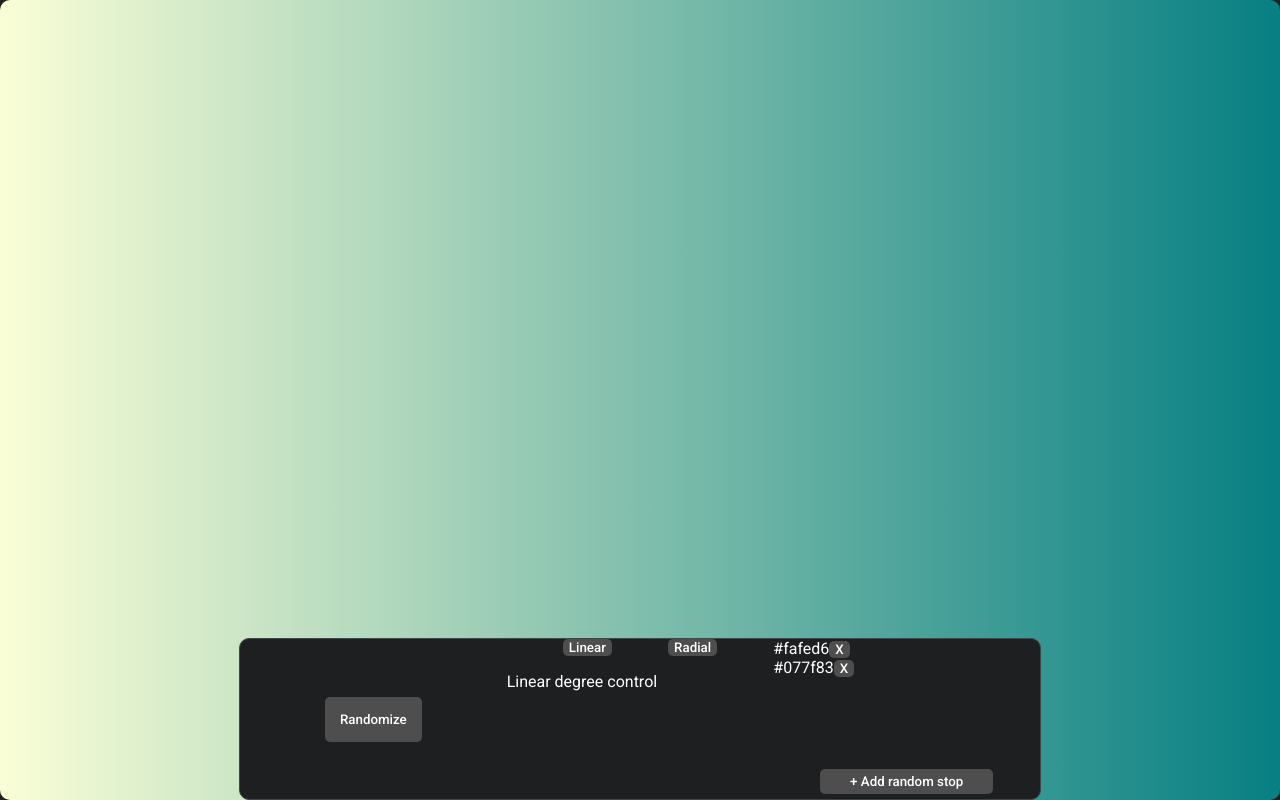
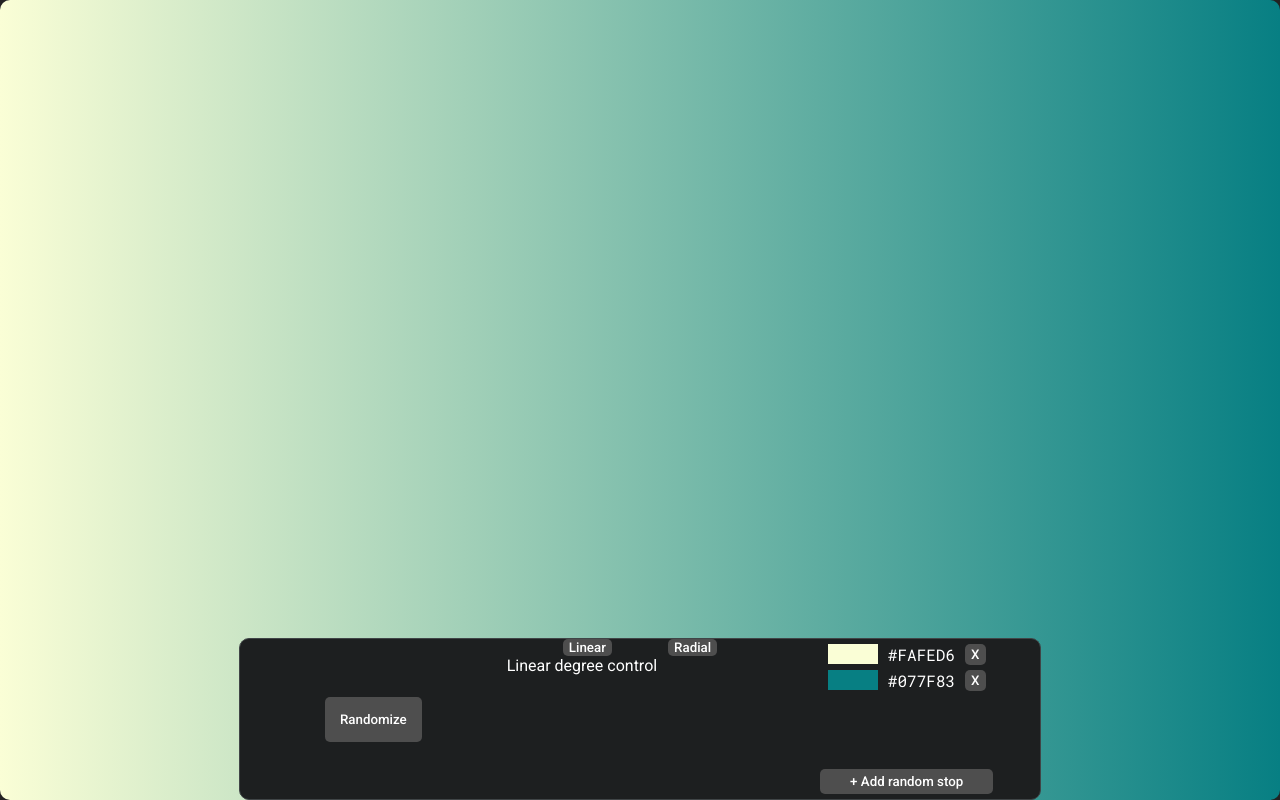
Before and after one commit to igor-gregori/gradient-wallpaper-generator, a website built with Vite: page index.html in a window 1280 px wide. Built offline with nearby package versions, Linux system fonts and the light colour scheme.

Commit message:
add color picker

```diff
--- a/index.html
+++ b/index.html
@@ -8,6 +8,10 @@
     <link rel="preconnect" href="https://fonts.googleapis.com" />
     <link rel="preconnect" href="https://fonts.gstatic.com" crossorigin />
     <link href="https://fonts.googleapis.com/css2?family=Roboto:ital,wght@0,100..900;1,100..900&display=swap" rel="stylesheet" />
+    <link
+      href="https://fonts.googleapis.com/css2?family=Roboto+Mono:ital,wght@0,100..700;1,100..700&family=Roboto:ital,wght@0,100..900;1,100..900&family=Space+Mono:ital,wght@0,400;0,700;1,400;1,700&display=swap"
+      rel="stylesheet"
+    />
   </head>
   <body>
     <div id="background-div" class="background-div">
@@ -23,7 +27,7 @@
             <button>Radial</button>
           </div>
           <div>
-            <p>Linear degree control</p>
+            <span>Linear degree control</span>
           </div>
         </div>
         <div id="stops-div" class="stops-div">
--- a/src/main.js
+++ b/src/main.js
@@ -32,6 +32,14 @@ function renderAllStops() {
   stopsDiv.innerHTML = "";
 
   for (let stop of stops) {
+    const stopColorPicker = document.createElement("input");
+    stopColorPicker.type = "color";
+    stopColorPicker.value = stop;
+
+    const stopSpan = document.createElement("span");
+    stopSpan.className = "monospaced";
+    stopSpan.innerText = stop.toUpperCase();
+
     const removeStopBtn = document.createElement("button");
     removeStopBtn.innerText = "X";
     removeStopBtn.addEventListener("click", () => {
@@ -39,9 +47,12 @@ function renderAllStops() {
     });
 
     const stopsSubDiv = document.createElement("div");
-    stopsSubDiv.innerText = stop;
+    stopsSubDiv.className = "stops-sub-div";
 
+    stopsSubDiv.appendChild(stopColorPicker);
+    stopsSubDiv.appendChild(stopSpan);
     stopsSubDiv.appendChild(removeStopBtn);
+
     stopsDiv.appendChild(stopsSubDiv);
   }
 }
--- a/src/style.css
+++ b/src/style.css
@@ -3,7 +3,7 @@ body {
   margin: 0;
   height: 100%;
 
-  font-family: Roboto, sans-serif;
+  font-family: Roboto, monospace, sans-serif;
   font-weight: 400;
 
   font-synthesis: none;
@@ -30,6 +30,33 @@ button:hover {
 button:active {
   background-color: rgb(217, 217, 217);
   color: rgb(34, 34, 34);
+}
+
+input[type="color"] {
+  border: none;
+  width: 50px;
+  height: 20px;
+  padding: 0;
+  cursor: pointer;
+}
+
+input[type="color"]::-webkit-color-swatch-wrapper {
+  padding: 0;
+}
+
+input[type="color"]::-webkit-color-swatch {
+  border: none;
+}
+
+input[type="color"]::-moz-color-swatch {
+  border: none;
+  padding: 0;
+}
+
+.monospaced {
+  font-family: "Roboto Mono", monospace;
+  font-weight: 400;
+  font-style: normal;
 }
 
 .background-div {
@@ -117,3 +144,12 @@ button:active {
 .add-stop-btn {
   padding: 5px 30px 5px 30px;
 }
+
+.stops-sub-div {
+  margin-top: 5px;
+  display: flex;
+  flex-direction: row;
+  justify-content: center;
+
+  gap: 10px;
+}
```
